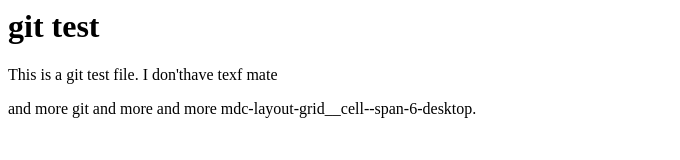
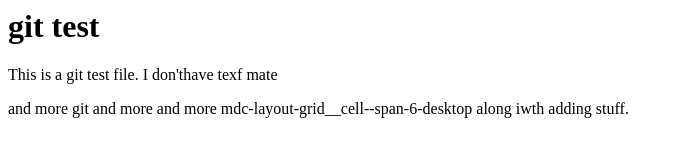
Before and after one commit to pricharny/git-demo, a plain HTML site: page web/index.html in a window 1280 px wide. Shown: the whole page, without its empty margins (0-680 px from the left). Drawn offline with Linux system fonts and the light colour scheme.

Commit message:
updating index page for github

```diff
--- a/web/index.html
+++ b/web/index.html
@@ -1,9 +1,9 @@
 <html>
-<head><title>Home Page</title></head>
+<head><title>Home Page -- change to be pushed to GitHub</title></head>
 <body>
     <h1>git test</h1>
     <p>This is a git test file. I don'thave texf mate</p>
-<p> and more git and more and more mdc-layout-grid__cell--span-6-desktop.</p>
+<p> and more git and more and more mdc-layout-grid__cell--span-6-desktop along iwth adding stuff.</p>
 </body>
 
 </html>
```
